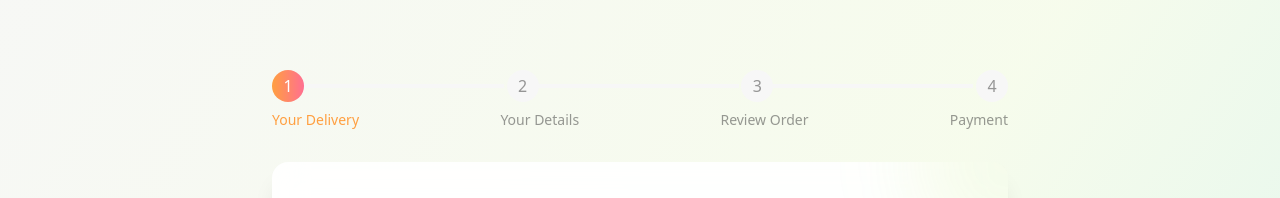
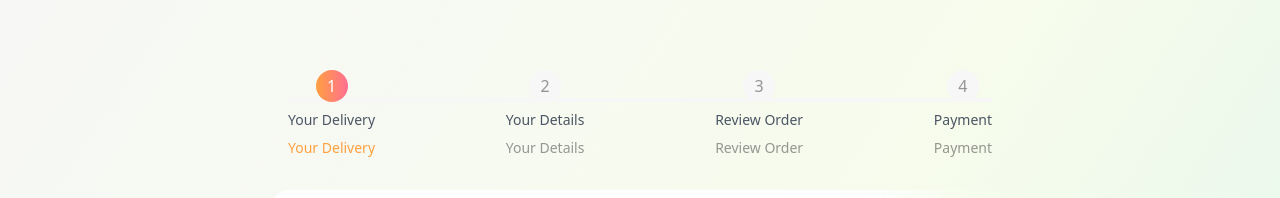
Before and after one commit to cboydstun/ritas-v1, a Next.js app: page /order in a window 1280 px wide. Shown: the part 398-596 px from the top of the page. Built offline with nearby package versions, Linux system fonts and the light colour scheme; no server answers.

Commit message:
hot fix: progress bar

```diff
--- a/src/components/order/ProgressBar.tsx
+++ b/src/components/order/ProgressBar.tsx
@@ -6,30 +6,43 @@ interface ProgressBarProps {
 
 export function ProgressBar({ currentStep }: ProgressBarProps) {
     return (
-    <div className="mb-8">
-      <div className="flex justify-between items-center">
-        {steps.map((s, index) => (
-          <div key={s.id} className="flex items-center">
+        <div className="w-full max-w-4xl mx-auto mb-8 px-4">
+          <div className="relative flex items-center">
+            {/* Progress line background */}
+            <div className="absolute top-1/2 left-0 right-0 h-1 -translate-y-1/2 bg-light dark:bg-charcoal/30" />
+
+            {/* Active progress line */}
             <div
-              className={`w-8 h-8 rounded-full flex items-center justify-center ${
-                steps.findIndex((st) => st.id === currentStep) >= index
+              className="absolute top-1/2 left-0 h-1 -translate-y-1/2 bg-gradient-to-r from-orange to-pink transition-all duration-300"
+              style={{
+                width: `${(steps.findIndex((s) => s.id === currentStep) / (steps.length - 1)) * 100}%`
+              }}
+            />
+
+            {/* Step circles */}
+            <div className="relative flex justify-between w-full">
+              {steps.map((step, index) => (
+                <div
+                  key={step.id}
+                  className="flex flex-col items-center"
+                >
+                  <div
+                    className={`w-8 h-8 rounded-full flex items-center justify-center z-10 ${
+                      steps.findIndex((s) => s.id === currentStep) >= index
                         ? "bg-gradient-to-r from-orange to-pink text-white"
                         : "bg-light dark:bg-charcoal/30 text-charcoal/50 dark:text-white/50"
                     }`}
                   >
                     {index + 1}
                   </div>
-            {index < steps.length - 1 && (
-              <div
-                className={`h-1 w-[80px] md:w-[200px] lg:w-[200px] ${
-                  steps.findIndex((st) => st.id === currentStep) > index
-                    ? "bg-gradient-to-r from-orange to-pink"
-                    : "bg-light dark:bg-charcoal/30"
-                }`}
-              />
+                  {step.label && (
+                    <span className="mt-2 text-sm text-gray-600 dark:text-gray-400">
+                      {step.label}
+                    </span>
                   )}
                 </div>
               ))}
+              </div>
       </div>
       <div className="flex justify-between mt-2">
         {steps.map((s) => (
```
Lines whose indentation alone changed are shown as unchanged.
